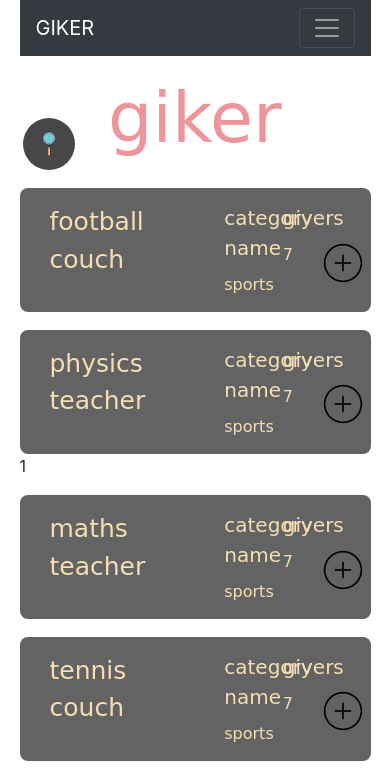
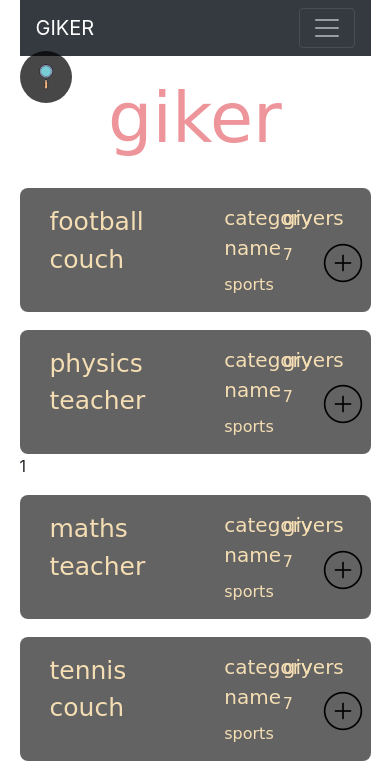
Before and after one commit to anujbhatt-dev/addServicePage, a plain HTML site: page index.html in a window 390 px wide. Shown: the top 776 px of the page. Drawn offline with nearby package versions, Linux system fonts and the light colour scheme.

Commit message:
Update style1.css

```diff
--- a/style1.css
+++ b/style1.css
@@ -185,17 +185,17 @@ border-radius: 8px;
 
 @media screen and (max-width:600px){
   .search-box{
-        left: 9%;
+        top: 9%;
   }
 }
 
 @media screen and (max-width:500px){
   .search-box{
-        left: 8%;
+        top: 8%;
   }
 }
 @media screen and (max-width:400px){
   .search-box{
-        left: 6%;
+        top: 6%;
   }
 }
```
